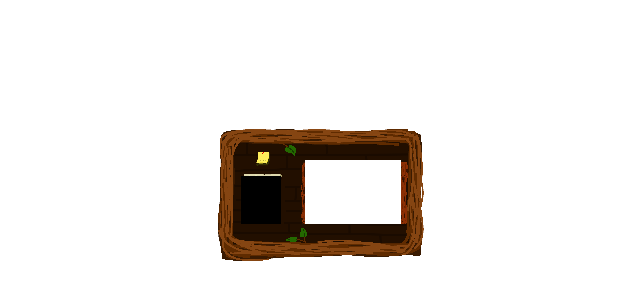
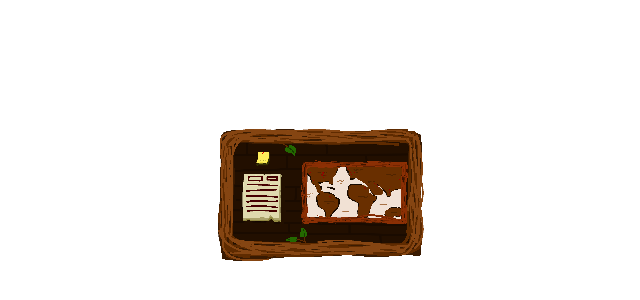
Before and after one commit to Katie-N/HackKU2024, a Vue app: page /bulletin in a window 1280 px wide. Shown: the part 168-468 px from the top of the page, without its empty margins (319-959 px from the left). Built offline with nearby package versions, Linux system fonts and the light colour scheme.

Commit message:
All buttons added to large bulletin board

```diff
--- a/src/components/BulletinBoard.vue
+++ b/src/components/BulletinBoard.vue
@@ -1,8 +1,6 @@
 <template>
   <div class="absolute left-0 right-0 top-0 bottom-0 w-52 h-52 pb-12 m-auto">
     <img src="../assets/images/Bulletin Board.png">
-    <button class="absolute right-6 top-8 w-24 h-16 bg-white"></button>
-    <button class="absolute left-6 top-12 w-10 h-12 bg-black"></button>
   </div>
 </template>
 <script>
--- /dev/null
+++ b/src/components/BulletinBoardLarge.vue
@@ -0,0 +1,16 @@
+<template>
+  <div class="absolute left-0 right-0 top-0 bottom-0 w-full h-full p-12 m-auto">
+    <img class="w-full h-full" src="../assets/images/Bulletin Board.png">
+    <button class="absolute right-44 top-52 w-5/12 h-60 bg-yellow-900"></button>
+    <button class="absolute left-44 top-60 w-52 h-52 bg-yellow-200"></button>
+    <button class="absolute left-64 top-36 w-20 h-16 bg-yellow-400"></button>
+  </div>
+</template>
+<script>
+export default {
+data() {
+    return {
+    }
+  },
+}
+</script>
```
